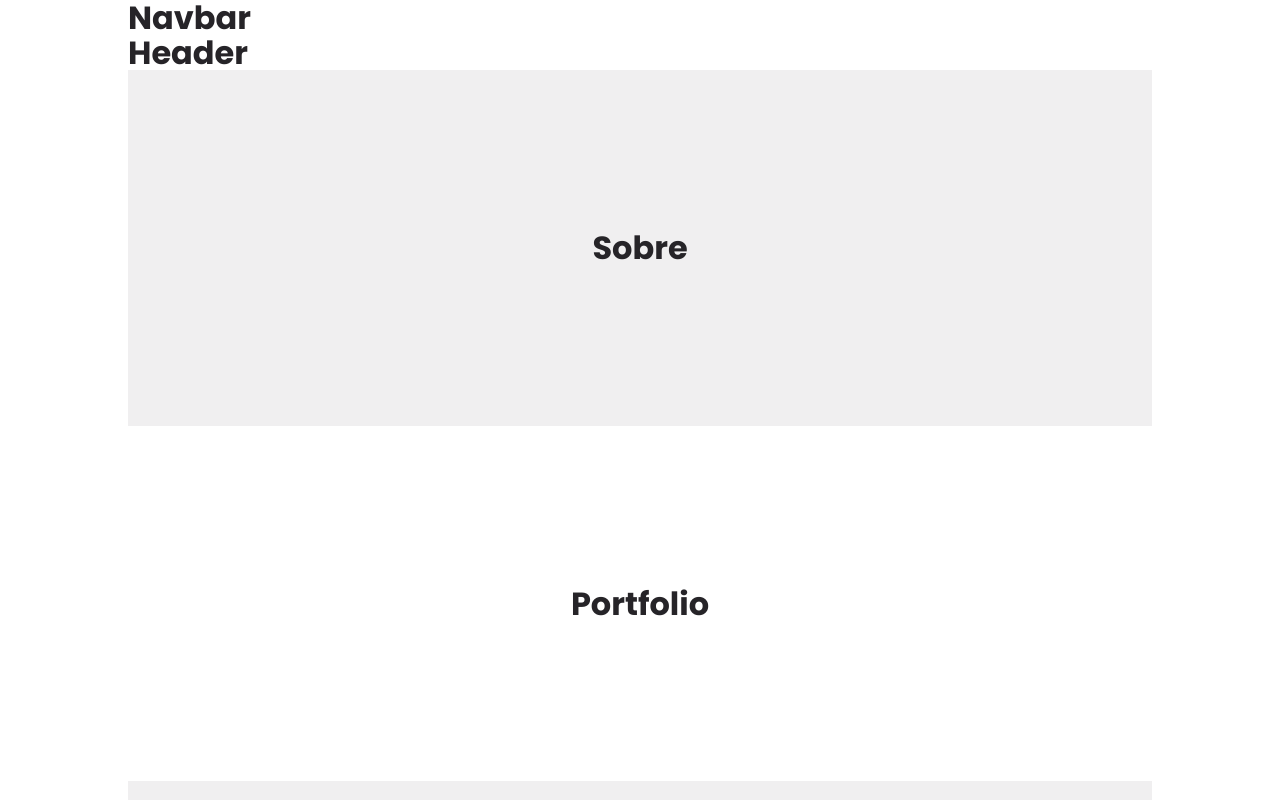
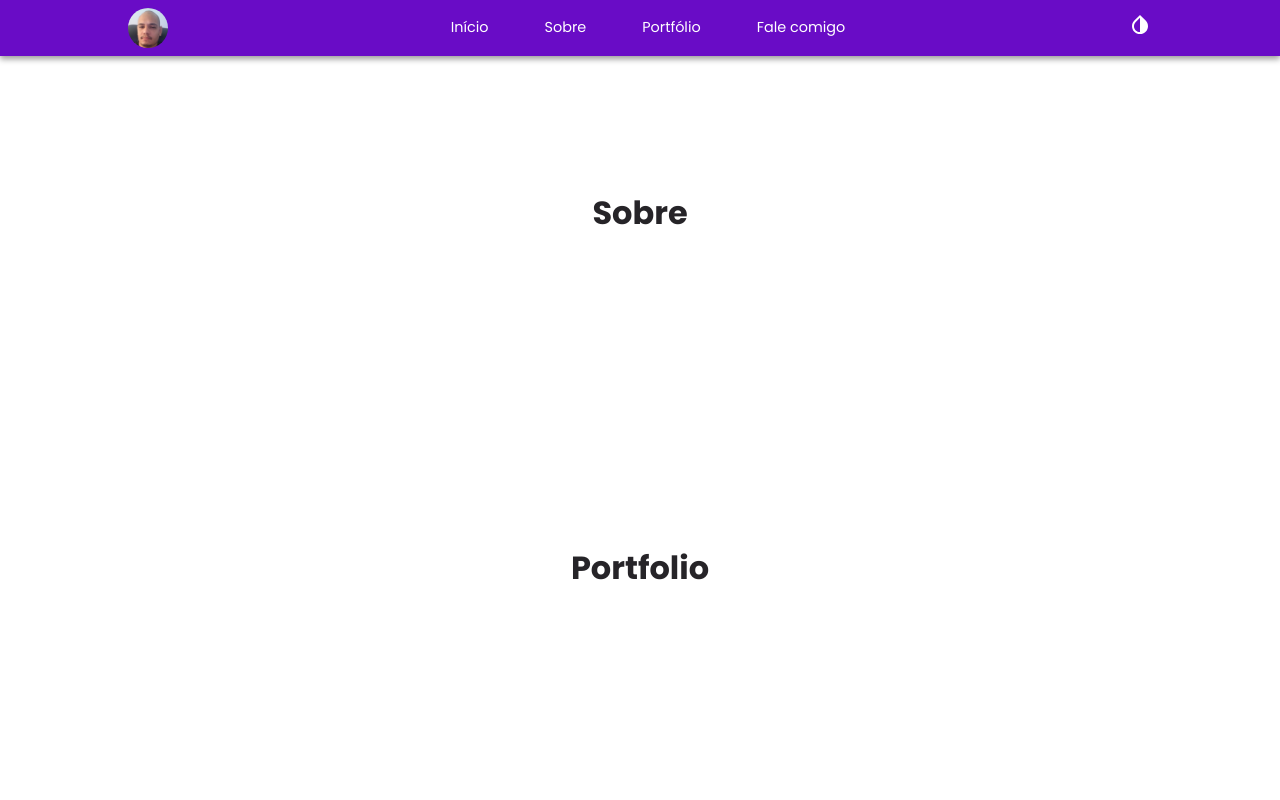
Before and after one commit to dev-marcioreis/mrs-portfolio, a React (Vite) app: page / in a window 1280 px wide. Shown: the top 800 px of the page. Built offline with nearby package versions, Linux system fonts and the light colour scheme.

Commit message:
Feat: navbar section

```diff
--- a/src/index.css
+++ b/src/index.css
@@ -72,12 +72,12 @@ body {
 }
 section {
   padding: 10rem 0;
-  background: var(--color-light);
+  /* background: var(--color-light); */
   transition: var(--transition);
 }
-section:nth-child(even) {
+/* section:nth-child(even) {
   background: var(--color-white);
-}
+} */
 section > h2 {
   text-align: center;
 }
--- a/src/sections/navbar/Navbar.jsx
+++ b/src/sections/navbar/Navbar.jsx
@@ -1,10 +1,28 @@
 import './navbar.css'
+import Logo from '../../assets/logo.png'
+import data from './data'
+
+import { MdInvertColors as ThemeIcon } from 'react-icons/md'
 
 const Navbar = () => {
   return (
     <>
-        <nav className="navbar" id="navbar">
-          <h2>Navbar</h2>
+        <nav className="navbar">
+          <div className='container'>
+            <div className="navbar__container">
+              <a href="index.html" className="navbar__logo">
+                <img src={Logo} alt="Logo image" />
+              </a>
+              <ul className='navbar__menu'>
+                {
+                  data.map((item, index) => <li key={index}><a href={item.link}>{item.title}</a></li>)
+                }
+              </ul>
+              <button id='theme__icon'>
+                <ThemeIcon />
+              </button>
+            </div>
+          </div>
         </nav>
     </>
   )
--- /dev/null
+++ b/src/sections/navbar/data.js
@@ -0,0 +1,8 @@
+const data = [
+    {id: 1, link: '#', title: 'Início'},
+    {id: 2, link: '#bout', title: 'Sobre'},
+    {id: 3, link: '#portfolio', title: 'Portfólio'},
+    {id: 4, link: '#contact', title: 'Fale comigo'}
+]
+
+export default data
--- a/src/sections/navbar/navbar.css
+++ b/src/sections/navbar/navbar.css
@@ -0,0 +1,43 @@
+.navbar {
+    position: fixed;
+    top: 0;
+    left: 0;
+    right: 0;
+    height: 3.5rem;
+    display: grid;
+    place-items: center;
+    background: var(--color-primary);
+    box-shadow: var(--shadow-1);
+    transition: var(--transition);
+    z-index: 99;
+}
+.navbar__container {
+    display: flex;
+    align-items: center;
+    justify-content: space-between;
+}
+.navbar__logo {
+    width: 2.5rem;
+    height: 2.5rem;
+    border-radius: 50%;
+    overflow: hidden;
+}
+.navbar__menu {
+    display: flex;
+    gap: 3.5rem;
+}
+#theme__icon {
+    background: var(--color-transparent);
+    color: var(--color-white);
+    font-size: 1.5rem;
+    cursor: pointer;
+}
+
+
+/*==========Media Query Tablet==========*/
+@media (max-width: 992px) {
+    .navbar__menu {
+        display: none;
+    }
+
+}
```
Also changed, not shown: package.json (+7 -2 lines), src/assets/logo.png (added), 1 other file (tests, documents, lock files or other folders).
